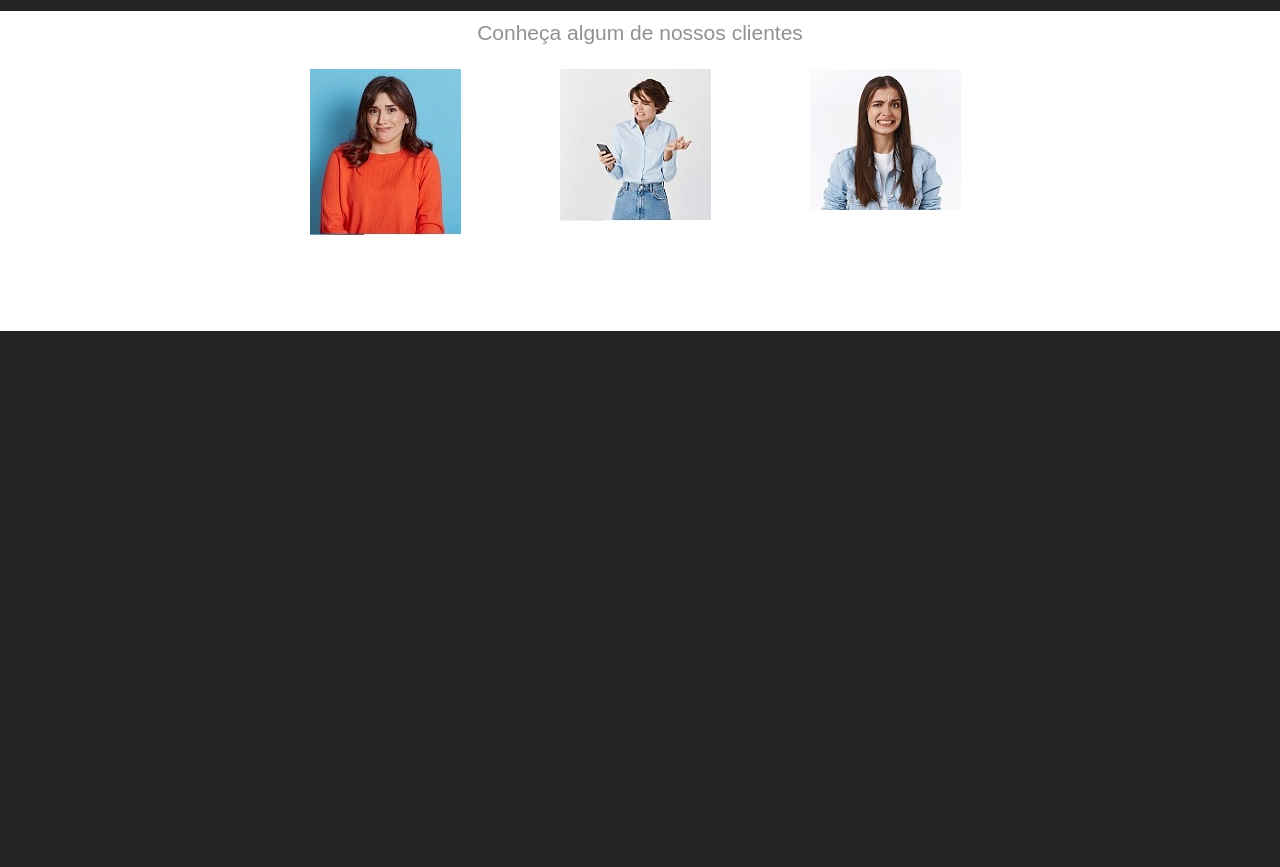
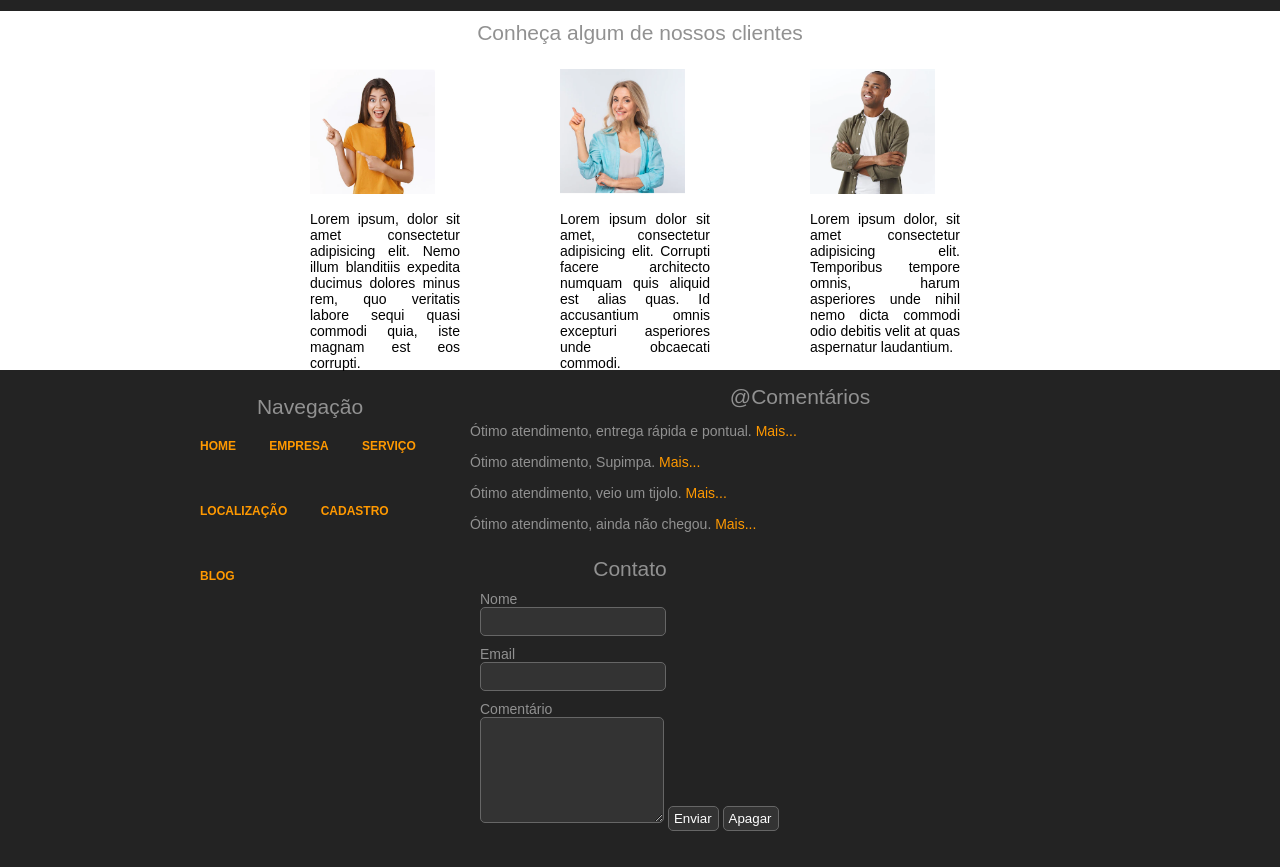
Before and after one commit to VictorWolleck/Transportadora, a plain HTML site: page index.html in a window 1280 px wide. Shown: the part 539-1406 px from the top of the page. Before the commit the page ends 870 px from the top, so only its background shows below. Drawn offline with nearby package versions, Linux system fonts and the light colour scheme.

Commit message:
third commit

```diff
--- a/index.html
+++ b/index.html
@@ -104,31 +104,97 @@
         <div id="conteudoCliente">
             <article>
                 <figure>
-                    <img src="pessoafeliz1.jpg">
-                    <caption>
+                    <img src="pessoafeliz1.png" height="125" width="125">
+                    <figcaption class="text-client">
+                        <p>
+                            Lorem ipsum, dolor sit amet consectetur adipisicing elit. Nemo illum blanditiis expedita
+                            ducimus
+                            dolores minus rem, quo veritatis labore sequi quasi commodi quia, iste magnam est eos
+                            corrupti.
 
-                    </caption>
+                        </p>
+
+                    </figcaption>
                 </figure>
             </article>
             <article>
                 <figure>
-                    <img src="pessoafeliz2.jpg">
-                    <caption>
+                    <img src="pessoafeliz2.png" height="125" width="125">
+                    <figcaption class="text-client">
+                        <p>
+                            Lorem ipsum dolor sit amet, consectetur adipisicing elit. Corrupti facere architecto numquam
+                            quis aliquid est alias quas. Id accusantium omnis excepturi asperiores unde obcaecati
+                            commodi.
 
-                    </caption>
+                        </p>
+
+                    </figcaption>
                 </figure>
             </article>
             <article>
                 <figure>
-                    <img src="pessoafeliz3.jpg">
-                    <caption>
+                    <img src="pessoafeliz3.png" height="125" width="125">
+                    <figcaption class="text-client">
+                        <p>
+                            Lorem ipsum dolor, sit amet consectetur adipisicing elit. Temporibus tempore omnis, harum
+                            asperiores unde nihil nemo dicta commodi odio debitis velit at quas aspernatur laudantium.
 
-                    </caption>
+                        </p>
+
+                    </figcaption>
                 </figure>
             </article>
         </div>
     </section>
+    <div id="containerrodape">
+        <footer id="rodape">
+            <nav id="rodape_nav">
+                <h2 class="rodape_title">Navegação</h2>
+                <ul>
+                    <li><a href="index.html">Home</a></li>
+                    <li><a href="empresa.html">Empresa</a></li>
+                    <li><a href="servico.html">Serviço</a></li>
+                    <li><a href="localizacao.html">Localização</a></li>
+                    <li><a href="cadastro.html">Cadastro</a></li>
+                    <li><a href="a">Blog</a></li>
+                </ul>
+            </nav>
+            <div id="rodape_comentarios">
+                <h2 class="rodape_title">@Comentários</h2>
+                <ul>
+                    <li><span>Ótimo atendimento, entrega rápida e pontual.</span>
+                        <a href="a">Mais...</a>
+                    </li>
 
+                    <li><span>Ótimo atendimento, Supimpa.</span>
+                        <a href="a">Mais...</a>
+                    </li>
+
+                    <li><span>Ótimo atendimento, veio um tijolo.</span>
+                        <a href="a">Mais...</a>
+                    </li>
+
+                    <li><span>Ótimo atendimento, ainda não chegou.</span>
+                        <a href="a">Mais...</a>
+                    </li>
+
+                </ul>
+            </div>
+            <div id="caixa_formulario">
+                <form action="" method="POST">
+                    <h2 class="rodape_title">Contato</h2>
+                    <label>Nome</label>
+                    <input type="text" name="nome">
+                    <label>Email</label>
+                    <input type="email" name="email">
+                    <label>Comentário</label>
+                    <textarea name="comentario" maxlength="140"></textarea>
+                    <input type="submit" value="Enviar">
+                    <input type="submit" value="Apagar">
+                </form>
+            </div>
+        </footer>
+    </div>
 </body>
 
 </html>
--- a/style.css
+++ b/style.css
@@ -125,7 +125,7 @@ main {
     column-gap: 40px;
 }
 
-.sectionMain{
+.sectionMain {
     width: 190px;
     height: 300px;
     border: 1px solid #CCC;
@@ -133,25 +133,25 @@ main {
     padding: 10px;
 }
 
-.sectionMain h1{
+.sectionMain h1 {
     text-align: center;
 }
 
-.sectionMain p{
+.sectionMain p {
     line-height: 20px;
     text-align: justify;
 
 }
 
-.sectionMain article{
+.sectionMain article {
     height: 250px;
 }
 
-.sectionMain footer{
+.sectionMain footer {
     text-align: center;
 }
 
-.botão{
+.botão {
     display: inline-block;
     font-weight: bold;
     text-transform: uppercase;
@@ -159,57 +159,57 @@ main {
     padding: 5px 15px;
 }
 
-a.botão{
+a.botão {
     color: #FFF;
     border: 1px solid;
     border-radius: 5px;
 }
 
-.botão.saiba_mais_caminhoes{
+.botão.saiba_mais_caminhoes {
     background: linear-gradient(to right, #C0E079, #98BA55);
     text-shadow: 1px 1px 0 #000;
     border-color: #98Ba55;
 }
 
-.botão.saiba_mais_caminhoes:hover{
+.botão.saiba_mais_caminhoes:hover {
     color: #7C9841;
     border-color: #7c9841
 }
 
-.botão.saiba_mais_rastreamento{
+.botão.saiba_mais_rastreamento {
     background: linear-gradient(to right, rgb(224, 121, 121), rgb(186, 85, 85));
     text-shadow: 1px 1px 0 #000;
     border-color: #98Ba55;
 }
 
-.botão.saiba_mais_rastreamento:hover{
+.botão.saiba_mais_rastreamento:hover {
     color: rgb(152, 65, 65);
     border-color: #984141
 }
 
-.botão.saiba_mais_smartphone{
+.botão.saiba_mais_smartphone {
     background: linear-gradient(to right, rgb(129, 121, 224), #414598);
     text-shadow: 1px 1px 0 #000;
     border-color: #98Ba55;
 }
 
-.botão.saiba_mais_smartphone:hover{
+.botão.saiba_mais_smartphone:hover {
     color: rgb(152, 65, 65);
     border-color: #414598
 }
 
-#sectionCliente{
+#sectionCliente {
     width: 100%;
-    height: 320px;
+    height: 359px;
     background-color: #FFFFFF;
 }
 
-#sectionCliente h1{
+#sectionCliente h1 {
     text-align: center;
     padding-top: 10px;
 }
 
-#conteudoCliente{
+#conteudoCliente {
     height: 200px;
     width: 760px;
     margin-left: auto;
@@ -218,7 +218,73 @@ a.botão{
     grid-template-columns: 250px 250px 250px;
 }
 
-#conteudoCliente article{
+#conteudoCliente article {
     margin: 10px;
 
 }
+
+figcaption.text-client {
+    text-align: justify;
+    color: #000;
+}
+
+#containerrodape {
+    height: 350px;
+    width: 100%;
+}
+
+#rodape {
+    width: 980px;
+    margin-left: auto;
+    margin-right: auto;
+    margin-top: 15px;
+
+}
+
+
+#rodape_comentario,
+#rodape_nav,
+#caixa_formulario {
+    width: 300px;
+    height: 300px;
+    float: left;
+    margin: 10px;
+}
+
+.rodape_title {
+    text-align: center;
+}
+
+#rodape_nav li a {
+    height: 25px;
+}
+
+#rodape_comentarios li {
+    list-style: none;
+    margin-bottom: 15px;
+}
+
+#caixa_formulario label{
+    display: block;
+    margin-top: 10px;
+}
+
+#caixa_formulario input{
+    border-radius: 5px;
+    height: 25px;
+    padding-left: 5px;
+}
+
+#caixa_formulario textarea{
+    border-radius: 5px;
+    height: 100px;
+    padding-left: 5px;
+}
+
+#caixa_formulario input, #caixa_formulario textarea{
+    border-radius: 5px;
+    padding-left: 5px;
+    color: #FFF;
+    background-color: #333333;
+    border: 1px solid #666666
+}
```
Also changed, not shown: pessoafeliz1.png (added), pessoafeliz2.png (added), pessoafeliz3.png (added).
